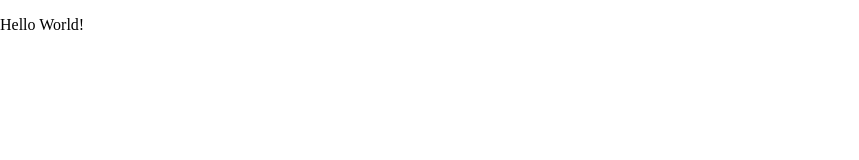
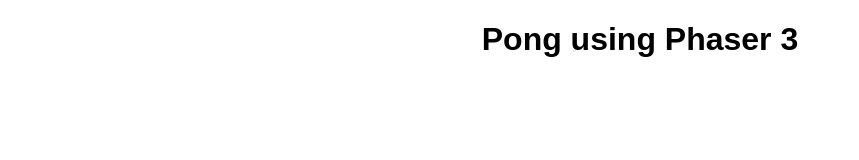
Before and after one commit to ndgeniebla/phaser-pong-starter, a plain HTML site: page index.html in a window 1280 px wide. Shown: the whole page, without its empty margins (0-859 px from the left). Drawn offline with Linux system fonts and the light colour scheme.

Commit message:
add heading

```diff
--- a/index.html
+++ b/index.html
@@ -8,6 +8,7 @@
   <style>
     html,
     body {
+      font-family: sans-serif;
       margin: 0 auto;
       padding: 0;
       width: 100%;
@@ -20,11 +21,15 @@
       width: 800px;
       height: 640px;
     }
+
+    h1 {
+      text-align: center;
+    }
   </style>
 </head>
 
 <body>
-  <p>Hello World!</p>
+  <h1>Pong using Phaser 3</h1>
   <noscript>You need to enable JavaScript to run this app.</noscript>
   <script src="./lib/phaser.min.js"></script>
   <script src="./src/game.js"></script>
```
